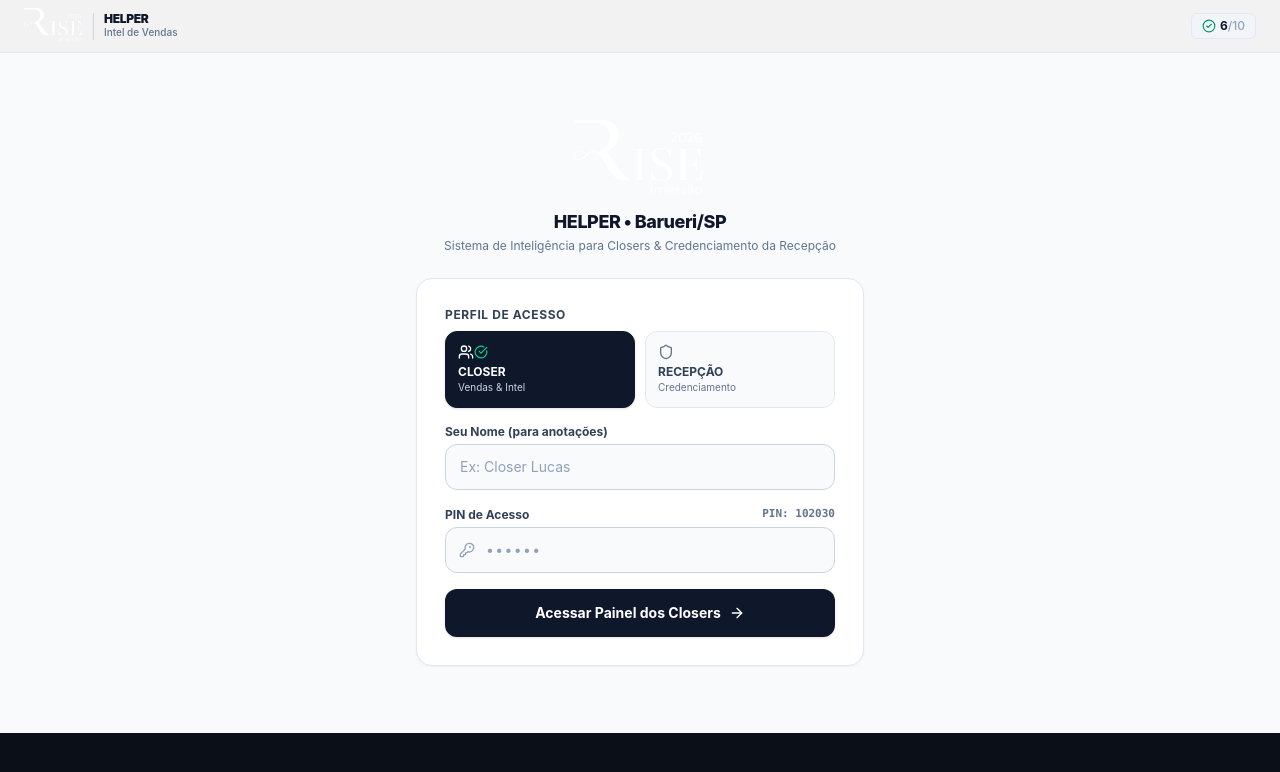
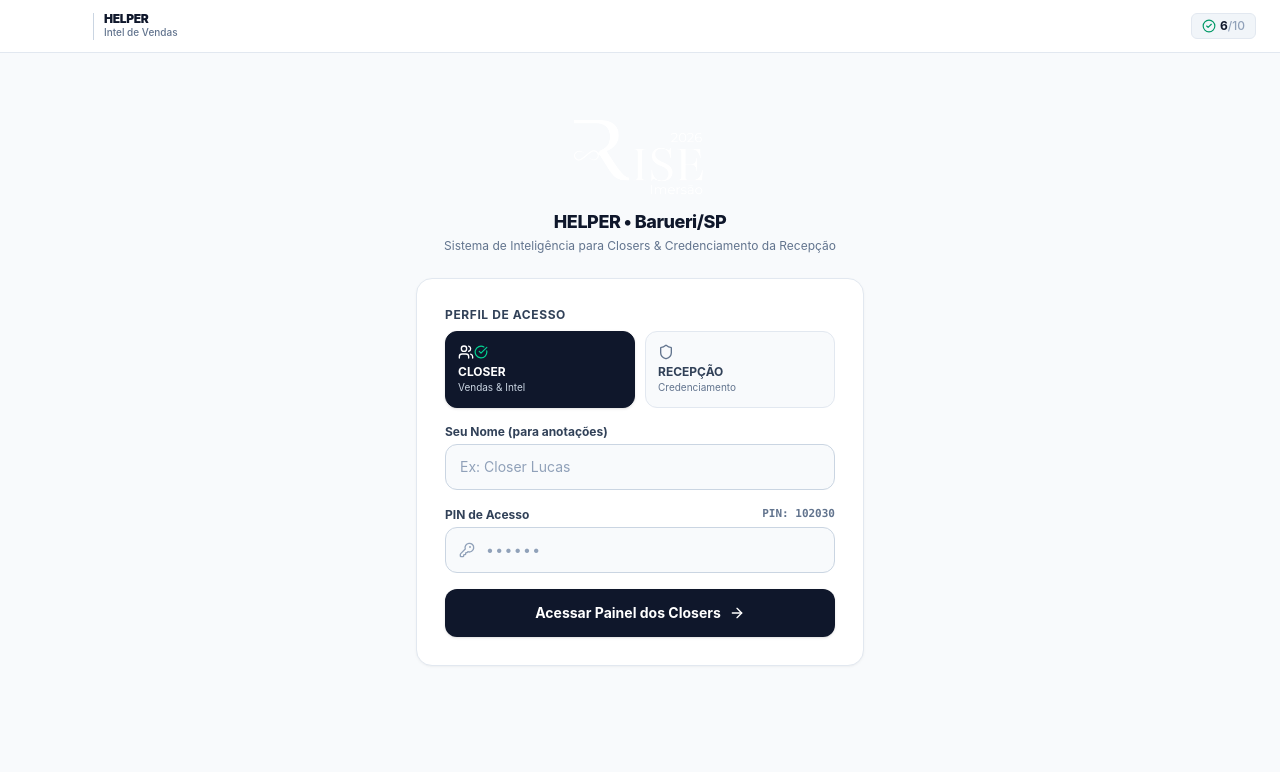
Before and after one commit to hekbay/helper, a React (Vite) app: page /login in a window 1280 px wide. Shown: the top 772 px of the page. Built offline with nearby package versions, Linux system fonts and the light colour scheme; no server answers; the database is empty.

Commit message:
fix: set entire app container and body background to 100% crisp light slate-50

```diff
--- a/index.html
+++ b/index.html
@@ -7,7 +7,7 @@
     <title>HELPER • Imersão Rise (Teacher Ana de Araújo)</title>
     <meta name="description" content="Sistema de inteligência de vendas para closers e credenciamento para o evento Imersão Rise em Barueri." />
   </head>
-  <body class="bg-[#0b0f17] text-slate-100 antialiased selection:bg-amber-500/30 selection:text-amber-200">
+  <body class="bg-slate-50 text-slate-900 antialiased selection:bg-slate-200 selection:text-slate-900">
     <div id="root"></div>
     <script type="module" src="/src/main.tsx"></script>
   </body>
--- a/src/App.tsx
+++ b/src/App.tsx
@@ -20,7 +20,7 @@ export const App: React.FC = () => {
   return (
     <AppProvider>
       <BrowserRouter>
-        <div className="min-h-screen bg-[#0b0f17] text-slate-100 flex flex-col font-sans selection:bg-amber-500/30 selection:text-amber-200">
+        <div className="min-h-screen bg-slate-50 text-slate-900 flex flex-col font-sans selection:bg-slate-200 selection:text-slate-900">
           <Navbar />
           <main className="flex-1">
             <Routes>
```
